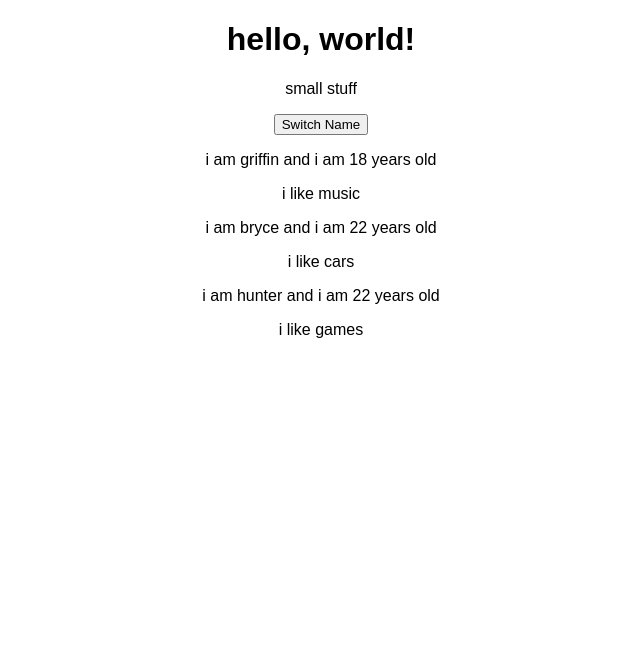
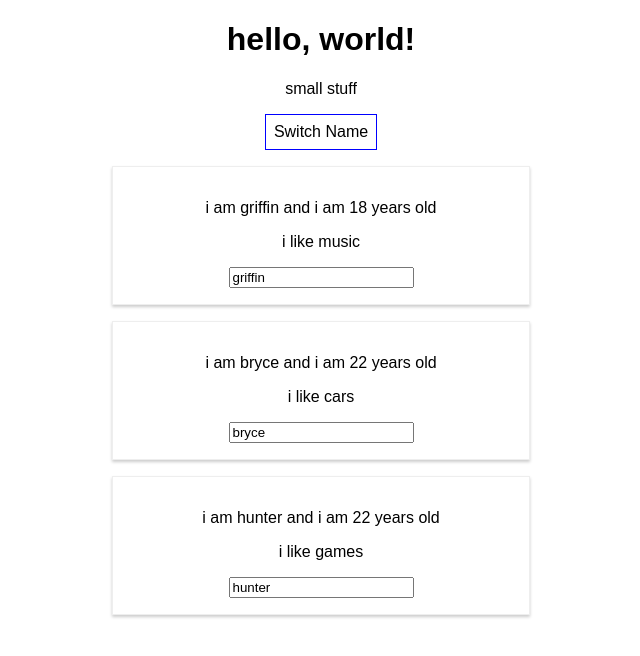
Before and after one commit to h-griffin/udemy-react, a React (Create React App) app: page / in a window 1280 px wide. Shown: the top 656 px of the page, without its empty margins (319-959 px from the left). Built offline with nearby package versions, Linux system fonts and the light colour scheme.

Commit message:
styling and components

```diff
--- a/src/App.js
+++ b/src/App.js
@@ -1,33 +1,81 @@
+// APP WITH CLASS BASED COMPONENTS
+
 import React, { Component } from 'react';
 
 import './App.css';
 import Person from './Person/Person'
 
+// stateful component - manages state
 class App extends Component {
     state = {
         persons: [
             { name:'griffin', age:18 },
             { name:'bryce', age:22 },
             { name:'hunter', age:22 },
-        ]
+        ],
+        otherState: 'some other state value not touched by persons'
     }
 
-    switchNameHandler = () => {
+
+    switchNameHandler = (newName) => {
         console.log('switch name was clicked');
-
+        // DONT DO THIS -- this.state.persons[0].name = 'Haley Griffin'
+        this.setState({
+            persons: [
+                { name: newName, age:18 },                  // change name click
+                { name:'Bryce Griffin', age:22 },
+                { name:'Hunter Williams', age:22 },
+            ]
+        })
     }
 
+    nameChangedHandler = (event) => {
+        this.setState({
+            persons: [
+                { name:'griffin', age:18 },
+                { name: event.target.value, age:22 },       // change name input
+                { name:'Hunter Williams', age:22 },
+            ]
+        })
+    }
+
+
     render() {
+        // BUTTON -- 'inline' style css must be written in javascript
+        const style ={
+            backgroundColor: 'white',
+            font: 'inherit',
+            border: '1px solid blue',
+            padding: '8px',
+            cursor: 'pointer',
+        }
+
         return (
             <div className="App">
                 <h1>hello, world!</h1>
                 <p>small stuff</p>
 
-                <button onClick={this.switchNameHandler}>Switch Name</button>
+                <button
+                    style={style}
+                    onClick={() => this.switchNameHandler('griffin!!')}>Switch Name</button>
 
-                <Person name={this.state.persons[0].name} age={this.state.persons[0].age}>i like music</Person>
-                <Person name={this.state.persons[1].name} age={this.state.persons[1].age}>i like cars</Person>
-                <Person name={this.state.persons[2].name} age={this.state.persons[2].age}>i like games</Person>
+                <Person
+                    name={this.state.persons[0].name}
+                    age={this.state.persons[0].age}
+                    click={this.switchNameHandler.bind(this, "Haley Griffin")} // change name click
+                    >i like music</Person>
+
+                <Person
+                    name={this.state.persons[1].name}
+                    age={this.state.persons[1].age}
+                    changed={this.nameChangedHandler}     // change name input
+                    >i like cars</Person>
+
+                <Person
+                    name={this.state.persons[2].name}
+                    age={this.state.persons[2].age}
+                    >i like games</Person>
+
             </div>
         );
 
--- /dev/null
+++ b/src/Person/Person.css
@@ -0,0 +1,9 @@
+.Person{
+    width: 30%;
+    margin: 16px auto;
+    border: 1px solid #eee;
+    box-shadow: 0 2px 3px #ccc;
+    padding: 16px;
+    text-align: center;
+
+}
--- a/src/Person/Person.js
+++ b/src/Person/Person.js
@@ -1,15 +1,21 @@
 import React from 'react';
+
+import './Person.css';
 
 // function lowercase same name as component/file name
 
 // arrow function
+
+// pass click handler to component
+// stateless component - does not manage state
 const person = (props) => {
     // return <p>im a random person, and i am {Math.floor(Math.random()*30)} years old</p>
 
     return (
-        <div>
-            <p>i am {props.name} and i am {props.age} years old</p>
+        <div className='Person'>
+            <p onClick={props.click}>i am {props.name} and i am {props.age} years old</p>
             <p>{props.children}</p>
+            <input type='text' onChange={props.changed} value={props.name} />
         </div>
         )
 };
```
Also changed, not shown: notes/component-naming.md (added, +18 -0 lines), src/func-comp-App.js (added, +51 -0 lines), 1 other file (tests, documents, lock files or other folders).
